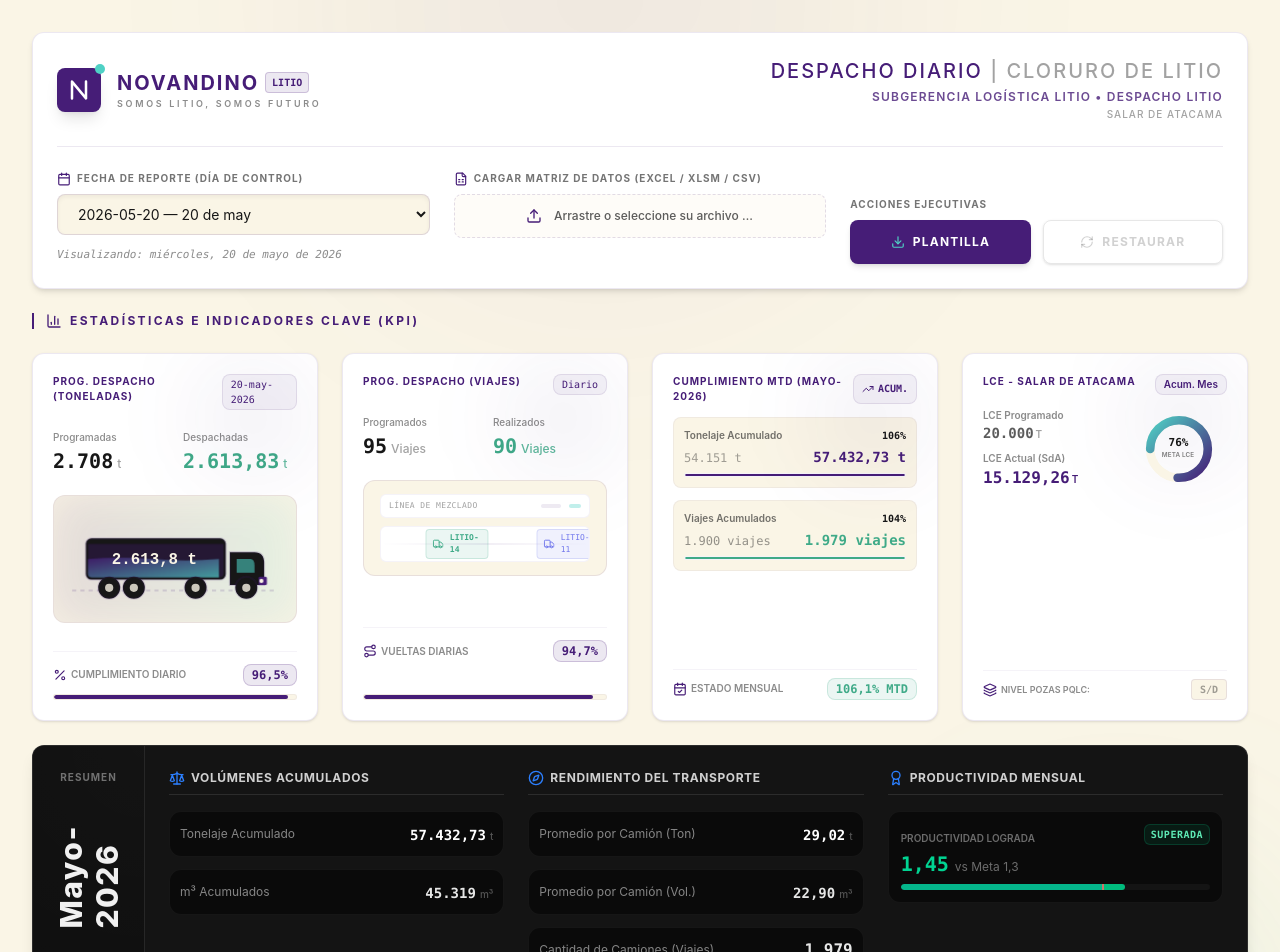
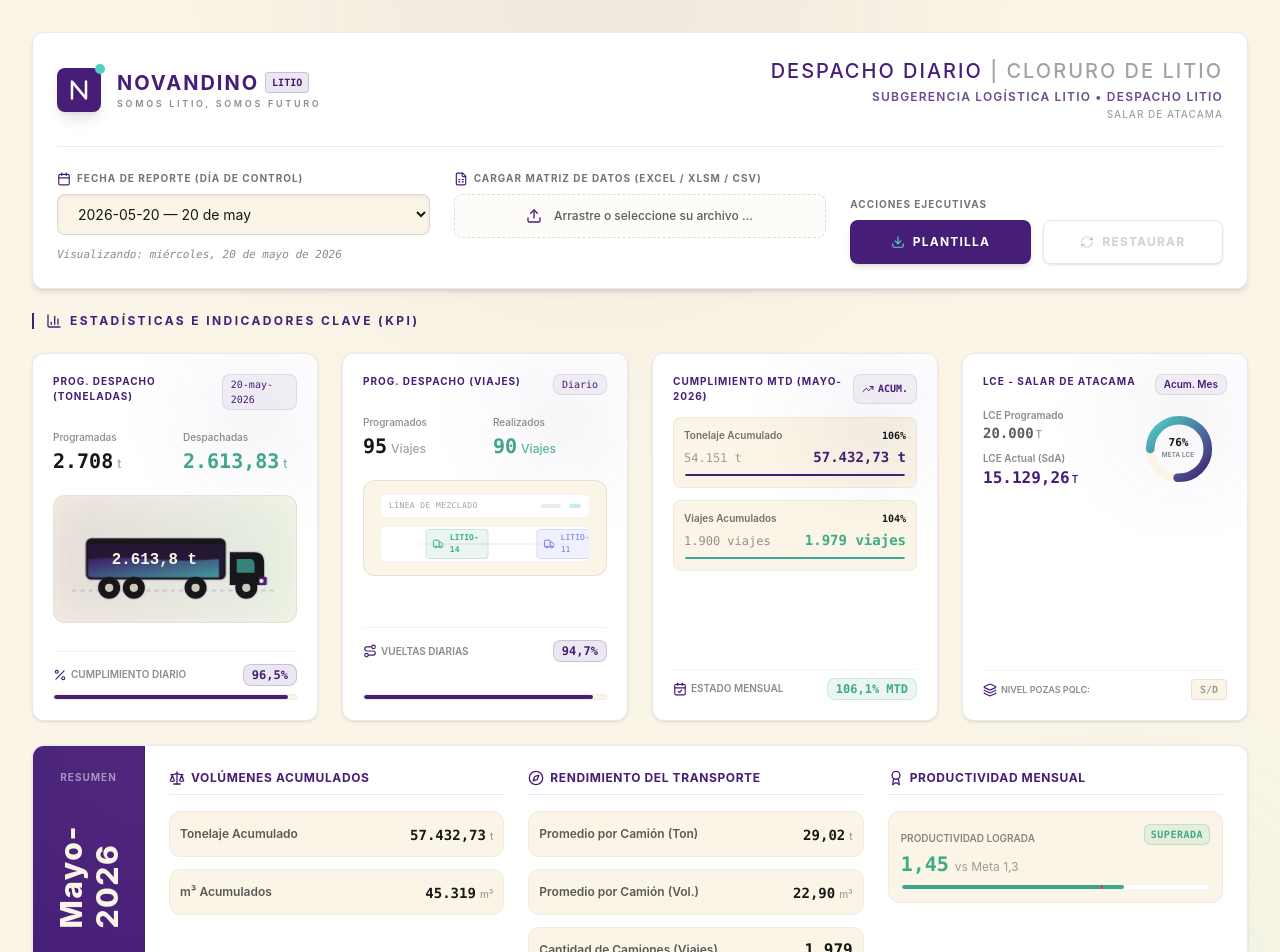
Before and after one commit to MushuAlberto/LCE, a React (Vite) app: page / in a window 1280 px wide. Shown: the top 952 px of the page. Built offline with nearby package versions, Linux system fonts and the light colour scheme.

Commit message:
Update OtrosDatosTable.tsx

```diff
--- a/src/components/OtrosDatosTable.tsx
+++ b/src/components/OtrosDatosTable.tsx
@@ -22,24 +22,24 @@ export function OtrosDatosTable({ summary }: OtrosDatosTableProps) {
   const isMetaAchieved = prodDiff >= 0;
 
   return (
-    <div className="bg-[#141414] rounded-xl border border-white/10 shadow-lg flex flex-col lg:flex-row overflow-hidden select-none">
+    <div className="bg-white rounded-xl border border-nucleo/10 shadow-sm flex flex-col lg:flex-row overflow-hidden select-none">
 
       {/* Rotated Vertical Month Banner - Recreating the iconic widget sidebar from the image */}
-      <div className="bg-[#0F0F0F] p-6 lg:w-28 flex flex-row lg:flex-col items-center justify-between lg:justify-center gap-4 border-b lg:border-b-0 lg:border-r border-white/10 relative">
-        <div className="absolute inset-0 bg-[radial-gradient(circle_at_top_right,rgba(255,255,255,0.02),transparent)] pointer-events-none" />
+      <div className="bg-nucleo p-6 lg:w-28 flex flex-row lg:flex-col items-center justify-between lg:justify-center gap-4 border-b lg:border-b-0 lg:border-r border-nucleo/20 relative">
+        <div className="absolute inset-0 bg-[radial-gradient(circle_at_top_right,rgba(255,255,255,0.05),transparent)] pointer-events-none" />
 
-        <span className="text-[10px] tracking-widest text-white/40 font-bold uppercase lg:mb-4">
+        <span className="text-[10px] tracking-widest text-white/50 font-bold uppercase lg:mb-4">
           Resumen
         </span>
 
         {/* Large stylized rotated label */}
         <div className="lg:rotate-270 lg:transform lg:my-6 transition-transform duration-300">
-          <span className="text-xl lg:text-3xl font-extrabold text-[#F0F0F0] capitalize tracking-wider flex items-center">
+          <span className="text-xl lg:text-3xl font-extrabold text-[#FAF5E6] capitalize tracking-wider flex items-center">
             {summary.mes}
           </span>
         </div>
 
-        <div className="flex gap-1 items-center bg-blue-500/10 border border-blue-500/20 px-2 py-1 rounded text-[10px] text-blue-400 font-mono font-bold mt-auto">
+        <div className="flex gap-1 items-center bg-white/10 border border-white/20 px-2 py-1 rounded text-[10px] text-[#FAF5E6] font-mono font-bold mt-auto">
           MTR
         </div>
       </div>
@@ -49,29 +49,29 @@ export function OtrosDatosTable({ summary }: OtrosDatosTableProps) {
 
         {/* KPI Segment 1: Accumulated Volumes */}
         <div className="space-y-4">
-          <h3 className="text-xs font-bold text-white/80 tracking-wider uppercase flex items-center gap-1.5 pb-2 border-b border-white/10">
-            <Scale className="w-4 h-4 text-blue-500" />
+          <h3 className="text-xs font-bold text-nucleo tracking-wider uppercase flex items-center gap-1.5 pb-2 border-b border-nucleo/10">
+            <Scale className="w-4 h-4 text-nucleo" />
             Volúmenes Acumulados
           </h3>
 
           <div className="space-y-3">
-            <div className="flex items-center justify-between p-2.5 rounded-xl bg-[#0A0A0A] border border-white/5 hover:bg-white/[0.02] transition-colors">
-              <span className="text-xs text-white/50">Tonelaje Acumulado</span>
+            <div className="flex items-center justify-between p-2.5 rounded-xl bg-calido border border-nucleo/5 hover:bg-nucleo/[0.02] transition-colors">
+              <span className="text-xs text-tecnico/70 font-semibold">Tonelaje Acumulado</span>
               <div className="text-right">
-                <span className="text-sm font-bold font-mono text-white">
+                <span className="text-sm font-bold font-mono text-tecnico">
                   {numFmt(summary.tonelajeDespachadoAcumulado, 2)}
                 </span>
-                <span className="text-[10px] text-white/30 font-medium ml-1">t</span>
+                <span className="text-[10px] text-tecnico/40 font-medium ml-1">t</span>
               </div>
             </div>
 
-            <div className="flex items-center justify-between p-2.5 rounded-xl bg-[#0A0A0A] border border-white/5 hover:bg-white/[0.02] transition-colors">
-              <span className="text-xs text-white/50">m³ Acumulados</span>
+            <div className="flex items-center justify-between p-2.5 rounded-xl bg-calido border border-nucleo/5 hover:bg-nucleo/[0.02] transition-colors">
+              <span className="text-xs text-tecnico/70 font-semibold">m³ Acumulados</span>
               <div className="text-right">
-                <span className="text-sm font-bold font-mono text-white/90">
+                <span className="text-sm font-bold font-mono text-tecnico">
                   {intFmt(summary.m3Acumulados)}
                 </span>
-                <span className="text-[10px] text-white/30 font-medium ml-1">m³</span>
+                <span className="text-[10px] text-tecnico/40 font-medium ml-1">m³</span>
               </div>
             </div>
           </div>
@@ -79,35 +79,35 @@ export function OtrosDatosTable({ summary }: OtrosDatosTableProps) {
 
         {/* KPI Segment 2: Logistics & Fleets */}
         <div className="space-y-4">
-          <h3 className="text-xs font-bold text-white/80 tracking-wider uppercase flex items-center gap-1.5 pb-2 border-b border-white/10">
-            <Compass className="w-4 h-4 text-blue-500" />
+          <h3 className="text-xs font-bold text-nucleo tracking-wider uppercase flex items-center gap-1.5 pb-2 border-b border-nucleo/10">
+            <Compass className="w-4 h-4 text-nucleo" />
             Rendimiento del Transporte
           </h3>
 
           <div className="space-y-3">
-            <div className="flex items-center justify-between p-2.5 rounded-xl bg-[#0A0A0A] border border-white/5 hover:bg-white/[0.02] transition-colors">
-              <span className="text-xs text-white/50">Promedio por Camión (Ton)</span>
+            <div className="flex items-center justify-between p-2.5 rounded-xl bg-calido border border-nucleo/5 hover:bg-nucleo/[0.02] transition-colors">
+              <span className="text-xs text-tecnico/70 font-semibold">Promedio por Camión (Ton)</span>
               <div className="text-right">
-                <span className="text-sm font-bold font-mono text-white">
+                <span className="text-sm font-bold font-mono text-tecnico">
                   {numFmt(summary.promedioCamionTon, 2)}
                 </span>
-                <span className="text-[10px] text-white/30 font-medium ml-1">t</span>
+                <span className="text-[10px] text-tecnico/40 font-medium ml-1">t</span>
               </div>
             </div>
 
-            <div className="flex items-center justify-between p-2.5 rounded-xl bg-[#0A0A0A] border border-white/5 hover:bg-white/[0.02] transition-colors">
-              <span className="text-xs text-white/50">Promedio por Camión (Vol.)</span>
+            <div className="flex items-center justify-between p-2.5 rounded-xl bg-calido border border-nucleo/5 hover:bg-nucleo/[0.02] transition-colors">
+              <span className="text-xs text-tecnico/70 font-semibold">Promedio por Camión (Vol.)</span>
               <div className="text-right">
-                <span className="text-sm font-bold font-mono text-white/90">
+                <span className="text-sm font-bold font-mono text-tecnico">
                   {numFmt(summary.promedioCamionM3, 2)}
                 </span>
-                <span className="text-[10px] text-white/30 font-medium ml-1">m³</span>
+                <span className="text-[10px] text-tecnico/40 font-medium ml-1">m³</span>
               </div>
             </div>
 
-            <div className="flex items-center justify-between p-2.5 rounded-xl bg-[#0A0A0A] border border-white/5 hover:bg-white/[0.02] transition-colors">
-              <span className="text-xs text-white/50">Cantidad de Camiones (Viajes)</span>
-              <div className="text-right font-bold font-mono text-white/90">
+            <div className="flex items-center justify-between p-2.5 rounded-xl bg-calido border border-nucleo/5 hover:bg-nucleo/[0.02] transition-colors">
+              <span className="text-xs text-tecnico/70 font-semibold">Cantidad de Camiones (Viajes)</span>
+              <div className="text-right font-bold font-mono text-tecnico">
                 {intFmt(summary.cantidadCamiones)}
               </div>
             </div>
@@ -116,43 +116,43 @@ export function OtrosDatosTable({ summary }: OtrosDatosTableProps) {
 
         {/* KPI Segment 3: Productivity metrics */}
         <div className="space-y-4 md:col-span-2 lg:col-span-1">
-          <h3 className="text-xs font-bold text-white/80 tracking-wider uppercase flex items-center gap-1.5 pb-2 border-b border-white/10">
-            <Award className="w-4 h-4 text-blue-500" />
+          <h3 className="text-xs font-bold text-nucleo tracking-wider uppercase flex items-center gap-1.5 pb-2 border-b border-nucleo/10">
+            <Award className="w-4 h-4 text-nucleo" />
             Productividad Mensual
           </h3>
 
-          <div className="bg-[#0A0A0A] rounded-xl p-3 border border-white/5 flex flex-col justify-between h-[92px] hover:bg-white/[0.02] transition-colors">
+          <div className="bg-calido rounded-xl p-3 border border-nucleo/5 flex flex-col justify-between h-[92px] hover:bg-nucleo/[0.02] transition-colors">
             <div className="flex justify-between items-start">
               <div>
-                <span className="text-[10px] text-white/40 uppercase font-semibold">Productividad Lograda</span>
+                <span className="text-[10px] text-tecnico/50 uppercase font-semibold">Productividad Lograda</span>
                 <div className="flex items-baseline gap-1.5 mt-0.5">
-                  <span className={`text-xl font-extrabold font-mono ${isMetaAchieved ? "text-emerald-400" : "text-amber-400"}`}>
+                  <span className={`text-xl font-extrabold font-mono ${isMetaAchieved ? "text-ionizado" : "text-mineral"}`}>
                     {numFmt(summary.productividadMes, 2)}
                   </span>
-                  <span className="text-xs text-white/40">vs Meta {numFmt(summary.productividadMeta, 1)}</span>
+                  <span className="text-xs text-tecnico/40">vs Meta {numFmt(summary.productividadMeta, 1)}</span>
                 </div>
               </div>
               <span className={`text-[10px] font-mono px-1.5 py-0.5 rounded-md font-bold uppercase tracking-wider ${
                 isMetaAchieved
-                  ? "bg-emerald-500/10 text-emerald-300 border border-emerald-500/20"
-                  : "bg-amber-500/10 text-amber-300 border border-amber-500/20"
+                  ? "bg-ionizado/10 text-ionizado border border-ionizado/20"
+                  : "bg-mineral/10 text-mineral border border-mineral/20"
               }`}>
                 {isMetaAchieved ? "Superada" : "Desviada"}
               </span>
             </div>
 
             {/* Micro visual progress gauge */}
-            <div className="w-full bg-[#141414] h-1.5 rounded-full overflow-hidden mt-1 relative">
+            <div className="w-full bg-white h-1.5 rounded-full overflow-hidden mt-1 relative border border-nucleo/5">
               <div
-                className={`absolute left-0 top-0 h-full bg-blue-500/10`}
+                className={`absolute left-0 top-0 h-full bg-nucleo/5`}
                 style={{ width: "65%" }} // Meta ratio mark
               />
               <div
-                className={`h-full rounded-full ${isMetaAchieved ? "bg-emerald-555 bg-emerald-500" : "bg-amber-555 bg-amber-500"}`}
+                className={`h-full rounded-full ${isMetaAchieved ? "bg-ionizado" : "bg-mineral"}`}
                 style={{ width: `${Math.min(100, (summary.productividadMes / 2) * 100)}%` }}
               />
               {/* White tick marker for meta ratio limit */}
-              <div className="absolute h-full w-[2px] bg-red-400/80 top-0 left-[65%]" title="Meta de 1.3" />
+              <div className="absolute h-full w-[2px] bg-rose-500/80 top-0 left-[65%]" title="Meta de 1.3" />
             </div>
           </div>
         </div>
```
